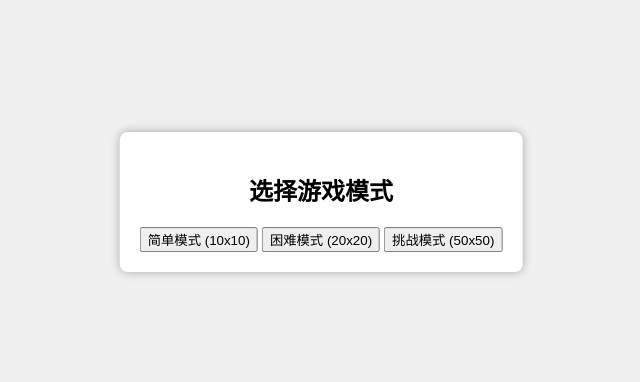
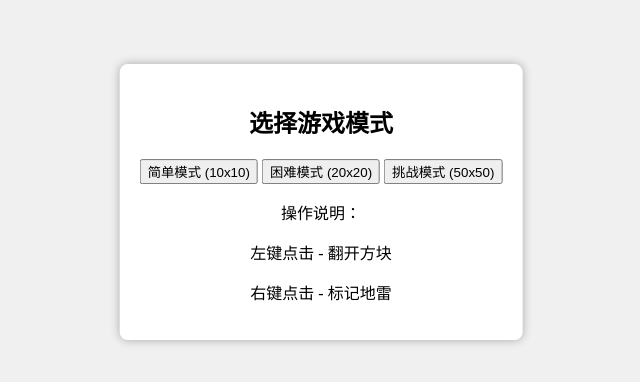
Before and after one commit to ganyuams/ganyuams.github.io, a plain HTML site: page index.html in a window 1280 px wide. Shown: the part 198-580 px from the top of the page, without its empty margins (319-959 px from the left). Drawn offline with Linux system fonts and the light colour scheme.

Commit message:
Update index.html

```diff
--- a/index.html
+++ b/index.html
@@ -11,6 +11,11 @@
         <button onclick="initGame(10, 10, 15)">简单模式 (10x10)</button>
         <button onclick="initGame(20, 20, 50)">困难模式 (20x20)</button>
         <button onclick="initGame(50, 50, 200)">挑战模式 (50x50)</button>
+        <div class="instructions">
+            <p>操作说明：</p>
+            <p>左键点击 - 翻开方块</p>
+            <p>右键点击 - 标记地雷</p>
+        </div>
     </div>
 
     <div id="gameContainer">
```
